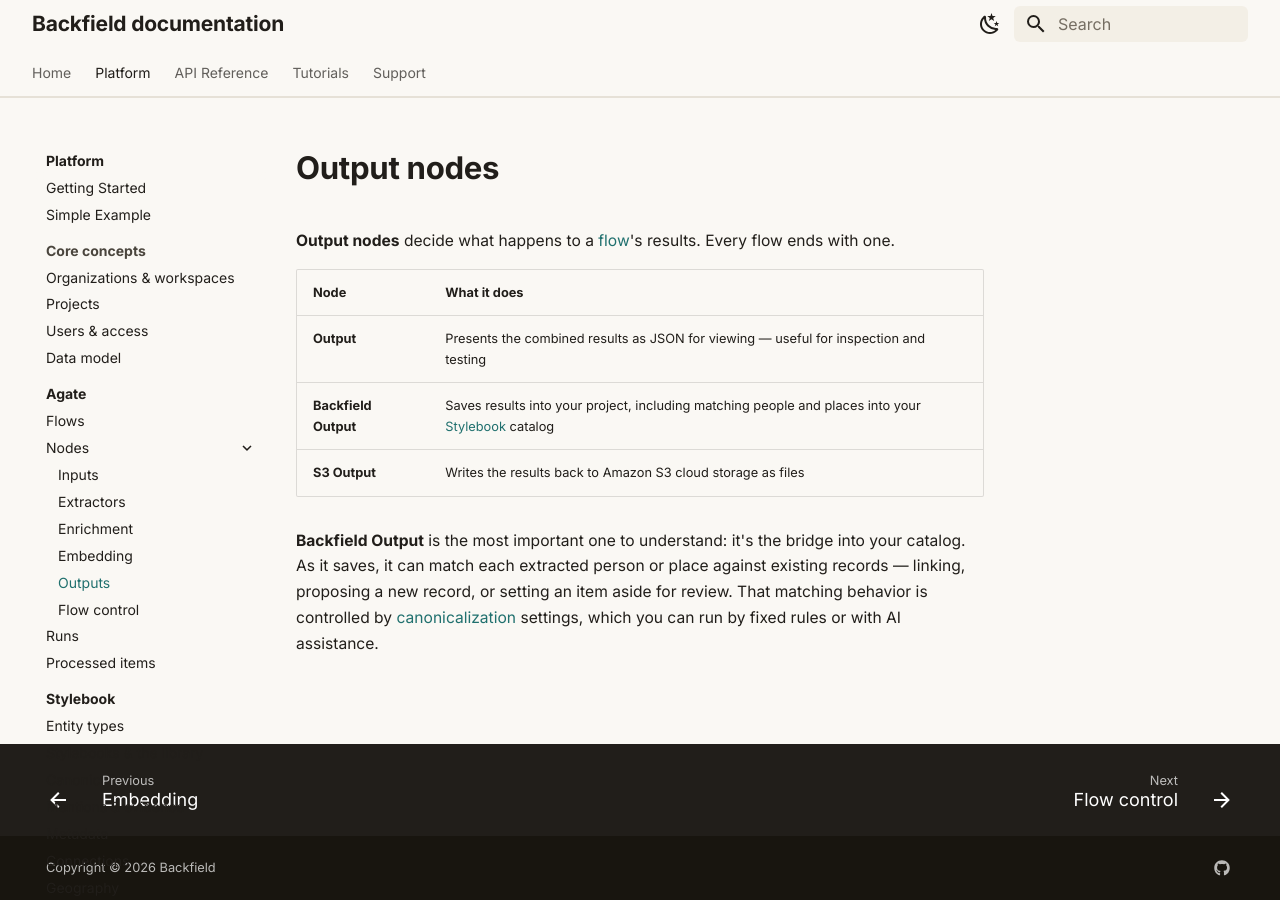
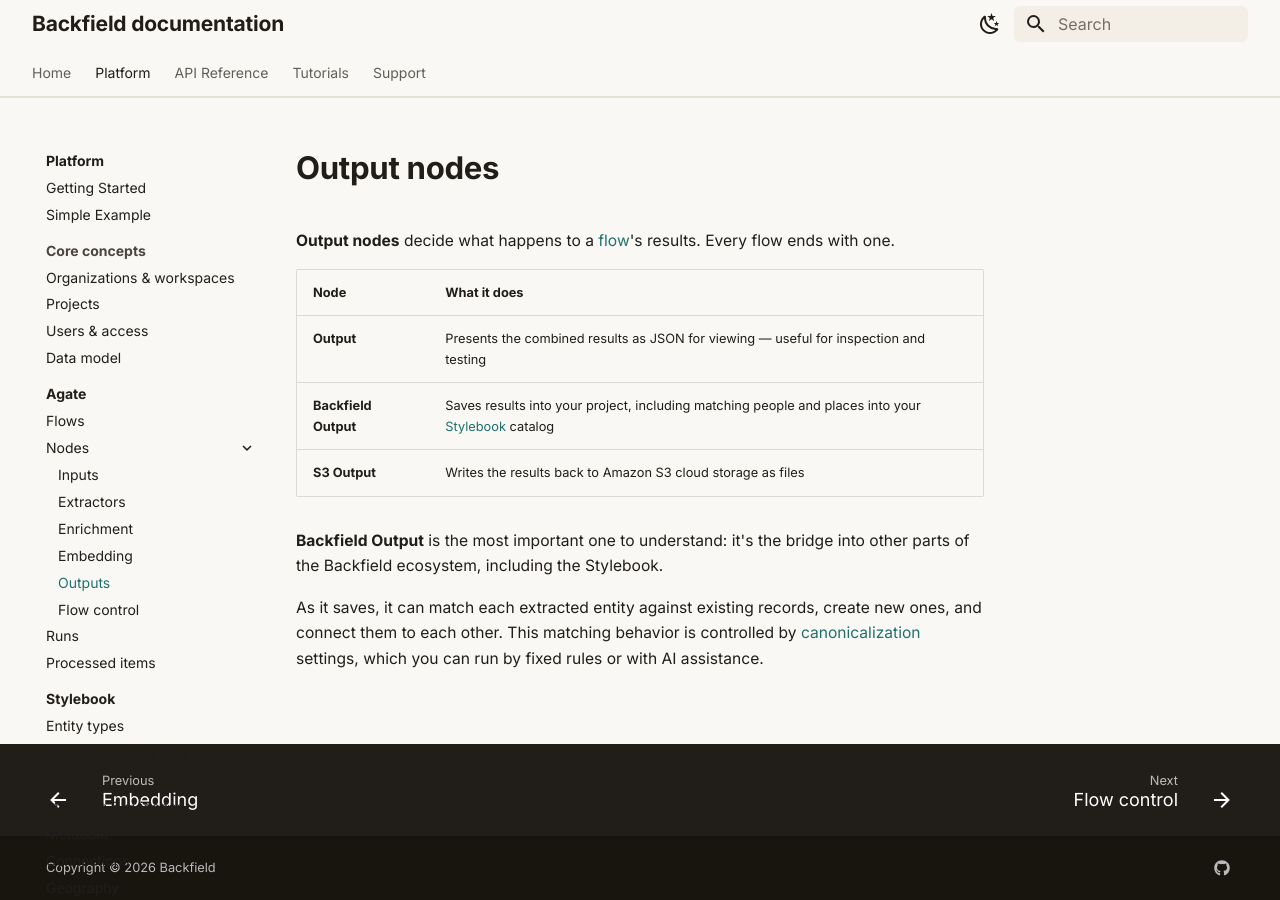
Before and after one commit to localangle/backfield-docs, an MkDocs documentation site: the page built from docs/platform/agate/nodes/outputs.md, in a window 1280 px wide. Built offline with MkDocs 1.6.1 and Material for MkDocs 9.7.7, drawn with Linux system fonts in a browser that asks for light colours.

Commit message:
Cleanup edits

```diff
--- a/docs/platform/agate/nodes/outputs.md
+++ b/docs/platform/agate/nodes/outputs.md
@@ -8,4 +8,6 @@
 | **Backfield Output** | Saves results into your project, including matching people and places into your [Stylebook](../../stylebook/index.md) catalog |
 | **S3 Output** | Writes the results back to Amazon S3 cloud storage as files |
 
-**Backfield Output** is the most important one to understand: it's the bridge into your catalog. As it saves, it can match each extracted person or place against existing records — linking, proposing a new record, or setting an item aside for review. That matching behavior is controlled by [canonicalization](../../stylebook/canonicalization.md) settings, which you can run by fixed rules or with AI assistance.
+**Backfield Output** is the most important one to understand: it's the bridge into other parts of the Backfield ecosystem, including the Stylebook.
+
+As it saves, it can match each extracted entity against existing records, create new ones, and connect them to each other. This matching behavior is controlled by [canonicalization](../../stylebook/canonicalization.md) settings, which you can run by fixed rules or with AI assistance.
```
Also changed, not shown: docs/platform/agate/nodes/flow-control.md (+1 -1 lines), docs/platform/index.md (+1 -1 lines).
